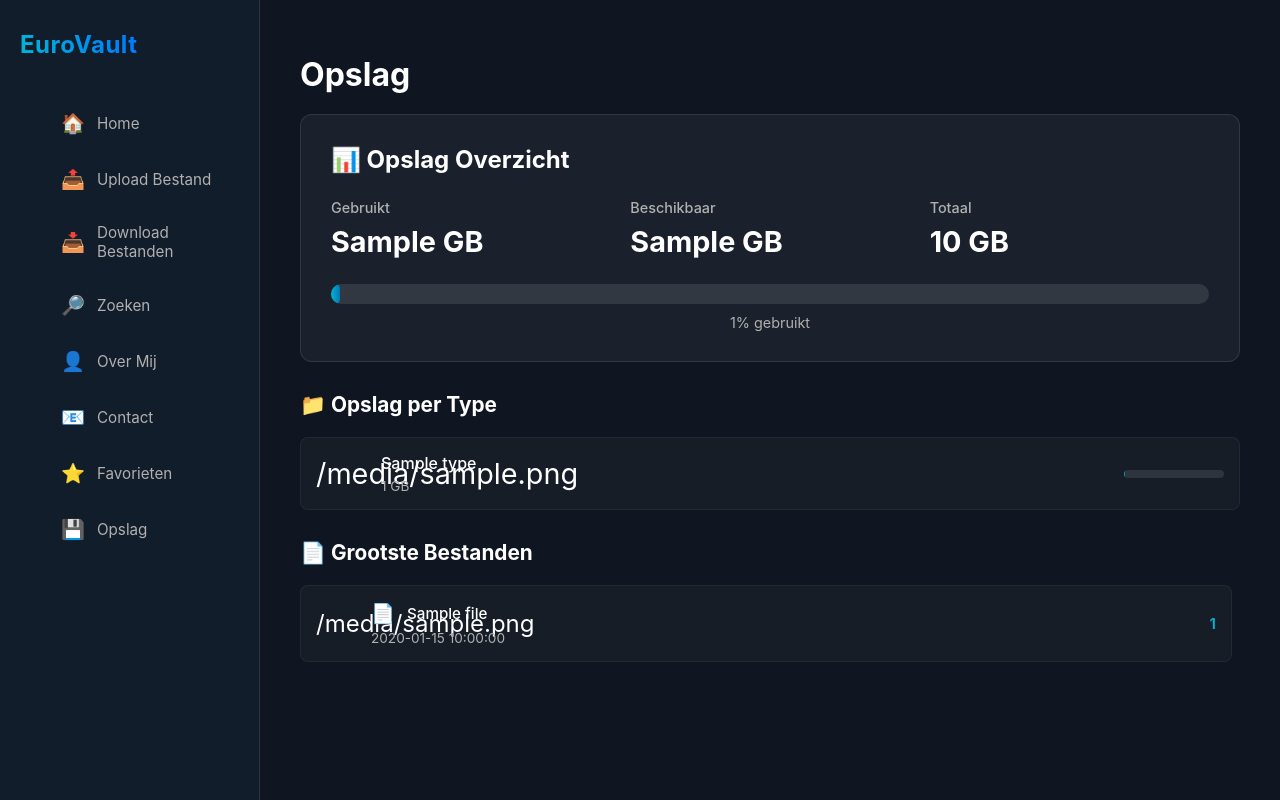
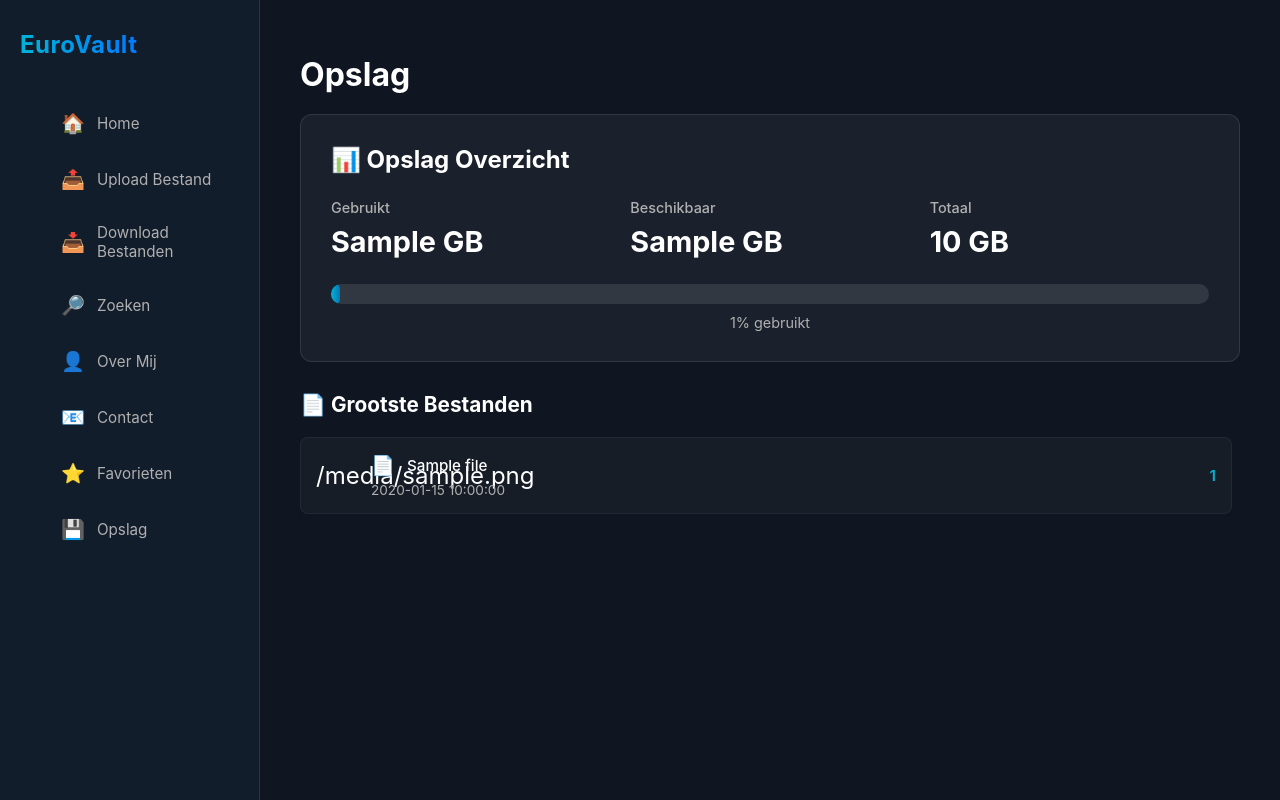
Before and after one commit to wishaand/leepiipaatii94, a Flask app: template app/templates/opslag.html in a window 1280 px wide. Run offline with Flask 3, Linux system fonts and the light colour scheme; the template is opened without the code that fills it: most values are stand-ins (such as "Sample title", 1, 10 or a date in 2020).

Commit message:
opslag aangepast

```diff
--- a/app/templates/opslag.html
+++ b/app/templates/opslag.html
@@ -33,24 +33,6 @@
     </div>
   </div>
 
-  <div class="storage-details">
-    <h3>📁 Opslag per Type</h3>
-    <div class="storage-types">
-      {% for type in storage_by_type %}
-      <div class="storage-type-item">
-        <div class="type-icon">{{ type.icon }}</div>
-        <div class="type-info">
-          <span class="type-name">{{ type.name }}</span>
-          <span class="type-size">{{ type.size }} GB</span>
-        </div>
-        <div class="type-bar">
-          <div class="type-bar-fill" style="width: {{ type.percentage }}%"></div>
-        </div>
-      </div>
-      {% endfor %}
-    </div>
-  </div>
-
   <div class="storage-files">
     <h3>📄 Grootste Bestanden</h3>
     <div class="files-list">
```
